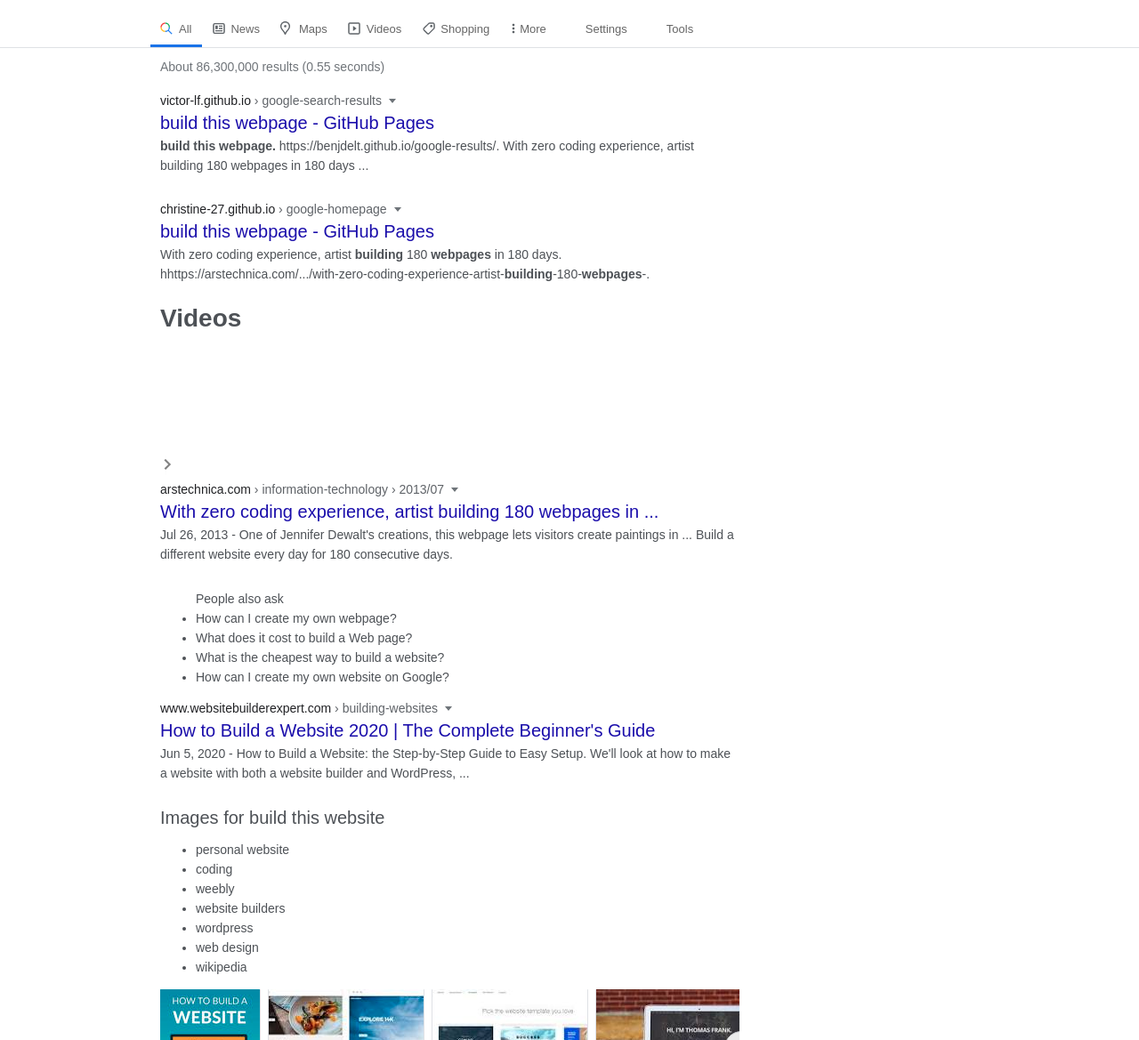
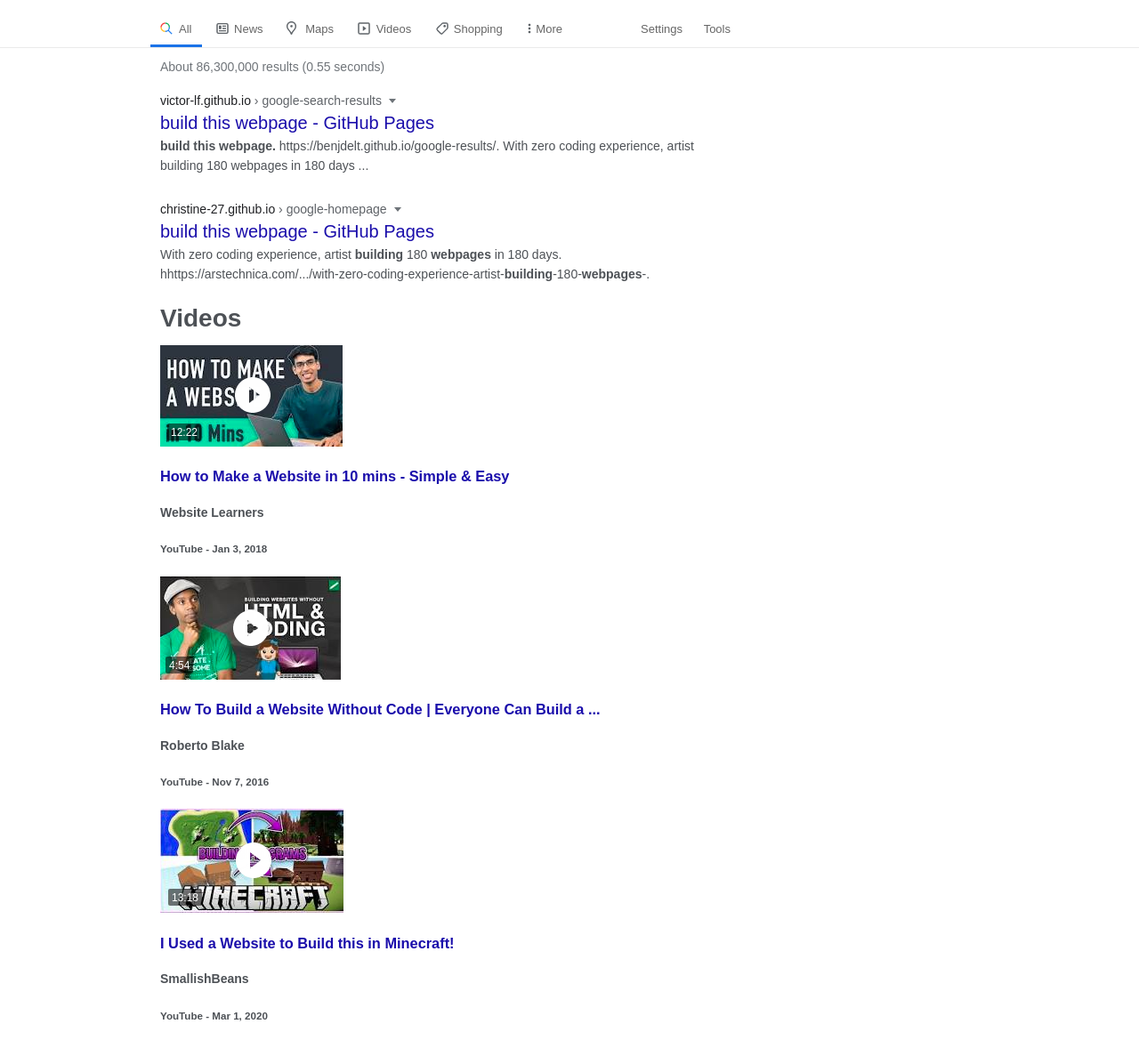
Before and after one commit to adam-lohnes/google-homepage, a plain HTML site: page search.html in a window 1280 px wide. Shown: the part 69-1238 px from the top of the page at 89% size. Drawn offline with Linux system fonts and the light colour scheme.

Commit message:
Finish top navigation style and build shell styles for video results

```diff
--- a/results_style.css
+++ b/results_style.css
@@ -122,14 +122,18 @@
 	margin-left: 6px;
 }
 
+#nav-shell {
+	width: 100%;
+	border-bottom: 1px solid rgb(235, 235, 235);
+}
+
 #nav-tabs {
 	display: flex;
     align-items: flex-end;
-    justify-content: left;
+    justify-content: space-between;
 	height: 52px;
-	width: 100%;
+	width: 652px;
 	padding-left: 169px;
-	border-bottom: 1px solid #dfe1e5;
 }
 
 .nav-tab {
@@ -138,6 +142,10 @@
 	font-size: 13px;
 	padding: 12px 12px 12px 32px;
 	height: 16px;
+}
+
+#right-nav .nav-tab {
+	padding: 12px 0px 12px 20px;
 }
 
 .active-nav {
@@ -203,6 +211,10 @@
 	line-height: 20px;
 }
 
+h1 {
+
+}
+
 h6 span {
 	color: rgb(95, 99, 104);
 	padding-right: 19px;
@@ -228,4 +240,32 @@
 	margin-bottom: 28px;
 }
 
+#videos {
+
+}
+
+#result-video {
+
+}
+
+h1 {
+
+}
+
+h3 {
+
+}
+
+h4 {
+
+}
+
+h5 {
+
+}
+
+.nav-arrow-circle {
+
+}
+
 /* ---------------------FOOTER--------------------- */
--- a/search.html
+++ b/search.html
@@ -23,7 +23,9 @@
 				<div id="grid"></div>
 				<div><img style="border-radius: 50%;" src="img/personal-icon.png"></div>
 			</div>
+			<div id="nav-shell">
 				<div id="nav-tabs">
+					<div id="left-nav">
 						<div class="nav-tab active-nav">
 							All
 						</div>
@@ -42,11 +44,15 @@
 						<div class="nav-tab nav-more">
 							More
 						</div>
+					</div>
+					<div id="right-nav">
 						<div class="nav-tab">
 							Settings
 						</div>
 						<div class="nav-tab">
 							Tools
+						</div>
+					</div>
 				</div>
 			</div>
 		</header>
@@ -67,30 +73,30 @@
 				</div>
 				<p>With zero coding experience, artist <b>building</b> 180 <b>webpages</b> in 180 days. hhttps://arstechnica.com/.../with-zero-coding-experience-artist-<b>building</b>-180-<b>webpages</b>-.</p>
 			</div>
-			<div>
+			<div id="videos">
 				<h1>Videos</h1>
 				<div class="result-video">
-					<img src="">
-					<h3><a href=""></a></h3>
+					<img src="img/vid/vid-1.png">
+					<h3><a href="">How to Make a Website in 10 mins - Simple & Easy</a></h3>
 					<div class="video-footer">
-						<h4></h4>
-						<h5><span class="date-span"></span></h5>
+						<h4>Website Learners</h4>
+						<h5>YouTube<span class="date-span"> - Jan 3, 2018</span></h5>
 					</div>
 				</div>
 				<div class="result-video">
-					<img src="">
-					<h3><a href=""></a></h3>
+					<img src="img/vid/vid-2.png">
+					<h3><a href="">How To Build a Website Without Code | Everyone Can Build a ...</a></h3>
 					<div class="video-footer">
-						<h4></h4>
-						<h5><span class="date-span"></span></h5>
+						<h4>Roberto Blake</h4>
+						<h5>YouTube<span class="date-span"> - Nov 7, 2016</span></h5>
 					</div>
 				</div>
 				<div class="result-video">
-					<img src="">
-					<h3><a href=""></a></h3>
+					<img src="img/vid/vid-3.png">
+					<h3><a href="">I Used a Website to Build this in Minecraft!</a></h3>
 					<div class="video-footer">
-						<h4></h4>
-						<h5><span class="date-span"></span></h5>
+						<h4>SmallishBeans</h4>
+						<h5>YouTube<span class="date-span"> - Mar 1, 2020</span></h5>
 					</div>
 				</div>
 				<div class="nav-arrow-circle"><img src="img/button-arrow-right.png"></div>
```
Lines whose indentation alone changed are shown as unchanged.
